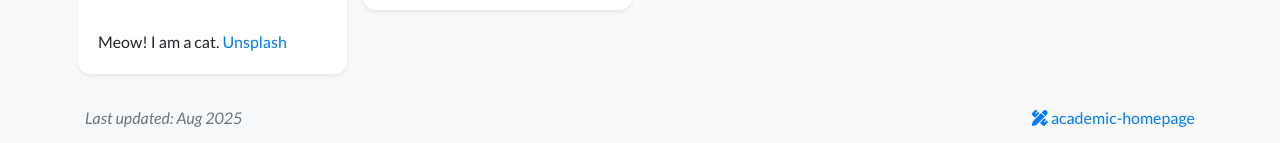
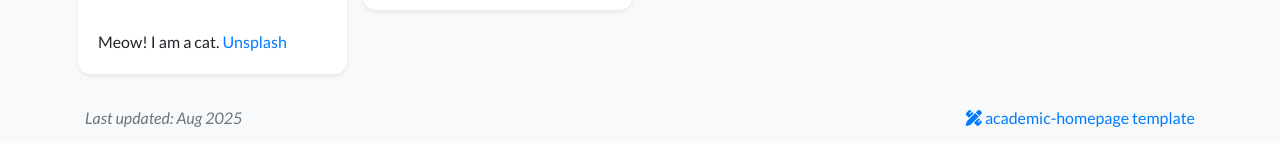
Before and after one commit to Jorie286/homepage, a Jekyll site: the page built from showcase.html, in a window 1280 px wide and 900 px high, scrolled down 923 px. Shown: the part 754-897 px from the top of the window. Built offline with Jekyll 4.4.1, drawn with Linux system fonts in a browser that asks for light colours; nearby versions of some CDN libraries; a style sheet for code colours, icons or effects is not loaded.

Commit message:
Update display.yml
Add projects qualifier.

```diff
--- a/_data/display.yml
+++ b/_data/display.yml
@@ -2,9 +2,10 @@
   show_experience: true
   show_news: false
   show_selected_publications: false
+  show_selected_projects: true
   num_news: 10
 
 # Feel free to replace the footer text if you would like to, but I will greatly appreciate it
 # if you keep the link to the template so that more people can benefit from it. Thanks!
 footer_text: >-
-  <a href="https://github.com/luost26/academic-homepage" target="_blank"><i class="fas fa-pencil-ruler"></i> academic-homepage</a>
+  <a href="https://github.com/luost26/academic-homepage" target="_blank"><i class="fas fa-pencil-ruler"></i> academic-homepage template</a>
```
